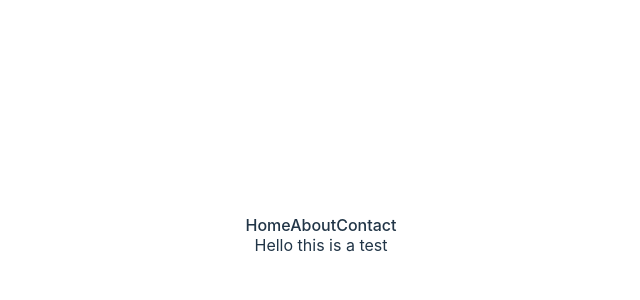
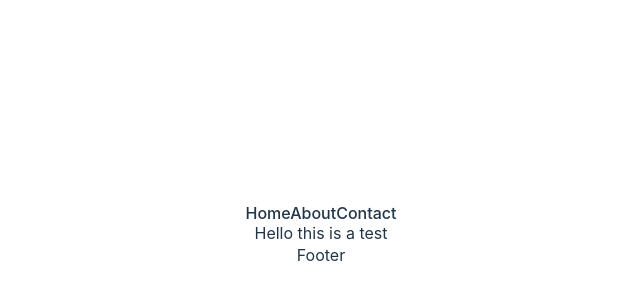
Before and after one commit to Danielle73/Danielle-React-Portfolio, a React (Vite) app in the folder my-portfolio/: page / in a window 1280 px wide. Shown: the part 166-466 px from the top of the page, without its empty margins (319-959 px from the left). Built offline with nearby package versions, Linux system fonts and the light colour scheme.

Commit message:
created footer component

```diff
--- a/my-portfolio/src/App.jsx
+++ b/my-portfolio/src/App.jsx
@@ -1,5 +1,6 @@
 import Homepage from './pages/Homepage'
 import Navbar from './components/Navbar'
+import Footer from './components/Footer'
 import './App.css'
 
 function App() {
@@ -7,6 +8,7 @@
     <>
     <Navbar />
     <Homepage />
+    <Footer />
     </>
 
   )
--- /dev/null
+++ b/my-portfolio/src/components/Footer.jsx
@@ -0,0 +1,11 @@
+const Footer = () => {
+    return (
+        <>
+       <div className="footer">
+        Footer
+        </div>
+        </>
+     );
+}
+
+export default Footer;
--- a/my-portfolio/src/components/Navbar.jsx
+++ b/my-portfolio/src/components/Navbar.jsx
@@ -4,7 +4,7 @@
     return (
         <>
 
-        <div className="NavContain">
+        <div className="NavContainer">
             <a href="#Home">Home</a>
             <a href="#About">About</a>
             <a href="#Contact">Contact</a>
```
